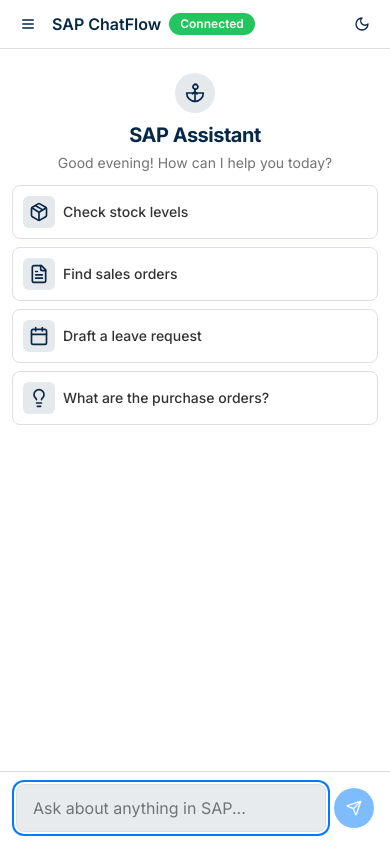
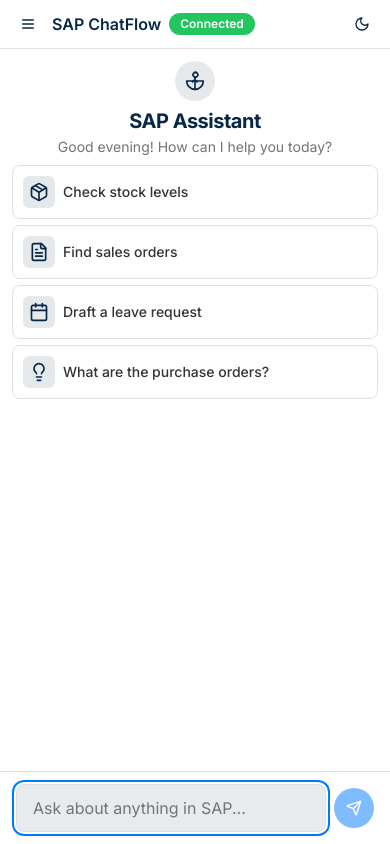
Before and after one commit to IshaanBhatt23/sap-chatflow, a React (Vite) app: page / in a window 390 px wide. Built offline with nearby package versions, Linux system fonts and the light colour scheme.

Commit message:
better mobile experience

```diff
--- a/src/components/WelcomeScreen.tsx
+++ b/src/components/WelcomeScreen.tsx
@@ -33,7 +33,7 @@
 
 export const WelcomeScreen = ({ onPromptClick }: WelcomeScreenProps) => {
   return (
-    <div className="flex flex-col items-center justify-start md:justify-center text-center px-3 pt-6 pb-4 md:p-4 md:py-12 h-full">
+    <div className="flex flex-col items-center justify-start md:justify-center text-center px-3 py-3 md:p-4 md:py-12 h-full">
       <motion.div
         initial={{ opacity: 0, scale: 0.9 }}
         animate={{ opacity: 1, scale: 1 }}
@@ -41,7 +41,7 @@
         className="max-w-2xl mx-auto w-full"
       >
         {/* Logo - Compact on mobile */}
-        <div className="mx-auto mb-2 md:mb-3 h-10 w-10 md:h-16 md:w-16 flex items-center justify-center rounded-full bg-primary/10 text-primary">
+        <div className="mx-auto mb-1.5 md:mb-3 h-10 w-10 md:h-16 md:w-16 flex items-center justify-center rounded-full bg-primary/10 text-primary">
           <svg xmlns="http://www.w3.org/2000/svg" className="h-5 w-5 md:h-8 md:w-8" viewBox="0 0 24 24" fill="none" stroke="currentColor" strokeWidth="2" strokeLinecap="round" strokeLinejoin="round"><path d="M12 22a10 10 0 0 0 10-10H2a10 10 0 0 0 10 10z"/><path d="m14.5 13-1.4-1.4a2 2 0 0 0-2.8 0L9 13"/><path d="M12 22V8"/><path d="m12 8-1.5-1.5a2.83 2.83 0 0 1 0-4 2.83 2.83 0 0 1 4 0 2.83 2.83 0 0 1 0 4L12 8z"/></svg>
         </div>
 
@@ -51,12 +51,12 @@
         </h1>
 
         {/* Greeting - Compact spacing */}
-        <p className="mt-1 md:mt-2 text-sm text-muted-foreground md:text-base lg:text-lg">
+        <p className="mt-0.5 md:mt-2 text-sm text-muted-foreground md:text-base lg:text-lg">
           {getGreeting()}! How can I help you today?
         </p>
 
         {/* Prompt buttons - Tighter spacing on mobile */}
-        <div className="mt-3 md:mt-6 lg:mt-8 grid grid-cols-1 gap-2 md:gap-3 sm:grid-cols-2">
+        <div className="mt-2 md:mt-6 lg:mt-8 grid grid-cols-1 gap-1.5 md:gap-3 sm:grid-cols-2">
           {promptSuggestions.map((prompt, index) => (
             <motion.button
               key={index}
--- a/src/pages/Index.tsx
+++ b/src/pages/Index.tsx
@@ -7,9 +7,7 @@
 import { cn } from "@/lib/utils";
 import { useChatSessions } from "@/hooks/useChatSessions";
 
-// --- 🔽 Define the Render URL as a constant 🔽 ---
 const BACKEND_URL = "https://sap-assistant-backend.onrender.com";
-// --- 🔼 ---
 
 const Index = () => {
   const { toast } = useToast();
@@ -28,7 +26,7 @@
     addMessageToSession,
   } = useChatSessions();
 
-  const [isConnected] = useState(true); // You might want to add actual connection checks later
+  const [isConnected] = useState(true);
   const [isBotTyping, setIsBotTyping] = useState(false);
   const [isSidebarOpen, setIsSidebarOpen] = useState(false);
   const [searchQuery, setSearchQuery] = useState("");
@@ -60,37 +58,29 @@
     setIsBotTyping(true);
 
     try {
-      // Create message history for the backend, making sure 'text' exists
       const messageHistory = activeSession?.messages
         .map(msg => ({
           sender: msg.role,
-          // Safely access content, assuming text type for now
           text: (msg.data as { type?: string; content?: string })?.content ?? '',
         }))
-        // Add the new user message to the history being sent
         .concat([{ sender: 'user', text: text }])
-         || [{ sender: 'user', text: text }]; // Ensure history isn't empty
+         || [{ sender: 'user', text: text }];
 
-
-      // --- 🔽 Use the Render URL 🔽 ---
       const response = await fetch(`${BACKEND_URL}/api/chat`, {
         method: 'POST',
         headers: { 'Content-Type': 'application/json' },
         body: JSON.stringify({ messageHistory }),
         signal: controller.signal,
       });
-      // --- 🔼 ---
 
       if (!response.ok) {
-         // Try to get error message from backend response
          let errorMsg = `API error: ${response.statusText}`;
          try {
            const errorData = await response.json();
-           errorMsg = errorData.error || errorMsg; // Use backend error if available
+           errorMsg = errorData.error || errorMsg;
          } catch (e) { /* Ignore parsing error */ }
          throw new Error(errorMsg);
       }
-
 
       const botResponseData: MessageData = await response.json();
 
@@ -106,29 +96,25 @@
     } catch (error: any) {
       if (error.name === 'AbortError') {
         console.log('Fetch aborted by user action.');
-         // Optionally set isBotTyping false here if you aborted
-         // setIsBotTyping(false);
-        return; // Don't show error toast if aborted
+        return;
       }
 
       console.error("Failed to get bot response:", error);
       toast({
         title: "Error",
-        description: error.message || "Could not connect to the assistant. Please try again.", // Show specific error
+        description: error.message || "Could not connect to the assistant. Please try again.",
         variant: "destructive",
       });
     } finally {
       setIsBotTyping(false);
-       abortControllerRef.current = null; // Clear the controller ref
+       abortControllerRef.current = null;
     }
   };
 
   const handleFormSubmit = async (formData: Record<string, any>) => {
     setIsBotTyping(true);
     try {
-      // --- 🔽 Use the Render URL 🔽 ---
       const response = await fetch(`${BACKEND_URL}/api/submit-leave`, {
-      // --- 🔼 ---
         method: 'POST',
         headers: { 'Content-Type': 'application/json' },
         body: JSON.stringify(formData),
@@ -142,7 +128,6 @@
          } catch (e) { /* Ignore */ }
          throw new Error(errorMsg);
        }
-
 
       const confirmationData = await response.json();
 
@@ -169,19 +154,17 @@
   };
 
   useEffect(() => {
-    // Cleanup function to abort fetch on component unmount or session change
     return () => {
       if (abortControllerRef.current) {
         abortControllerRef.current.abort();
         console.log("Aborting fetch on cleanup");
       }
     };
-  }, [activeSessionId]); // Re-run effect if session changes
-
-   // --- Removed handleFileUpload ---
+  }, [activeSessionId]);
 
   return (
     <div className="relative flex h-screen w-full overflow-hidden">
+      {/* Sidebar */}
       <div
         className={cn(
           "absolute top-0 left-0 h-full w-80 border-r border-border bg-background transition-transform duration-300 ease-in-out md:relative md:translate-x-0 z-20",
@@ -206,6 +189,7 @@
         />
       </div>
 
+      {/* Overlay for mobile sidebar */}
       {isSidebarOpen && (
         <div
           onClick={() => setIsSidebarOpen(false)}
@@ -213,7 +197,10 @@
         />
       )}
 
-      <div className="flex-1 flex flex-col">
+      {/* Main chat area - FIXED STRUCTURE */}
+      <div className="flex-1 flex flex-col min-h-0 overflow-hidden">
+        {/* ChatWindow takes available space and scrolls internally */}
+        <div className="flex-1 min-h-0 overflow-hidden">
           <ChatWindow
             messages={activeSession?.messages || []}
             onPromptClick={handleSendMessage}
@@ -222,7 +209,10 @@
             isBotTyping={isBotTyping}
             onToggleSidebar={() => setIsSidebarOpen((prev) => !prev)}
           />
-        {/* --- Removed onFileUpload prop --- */}
+        </div>
+
+        {/* ChatInput is fixed at bottom */}
+        <div className="flex-shrink-0">
           <ChatInput
             onSendMessage={handleSendMessage}
             disabled={isBotTyping}
@@ -230,6 +220,7 @@
           />
         </div>
       </div>
+    </div>
   );
 };
 
```
Lines whose indentation alone changed are shown as unchanged.
